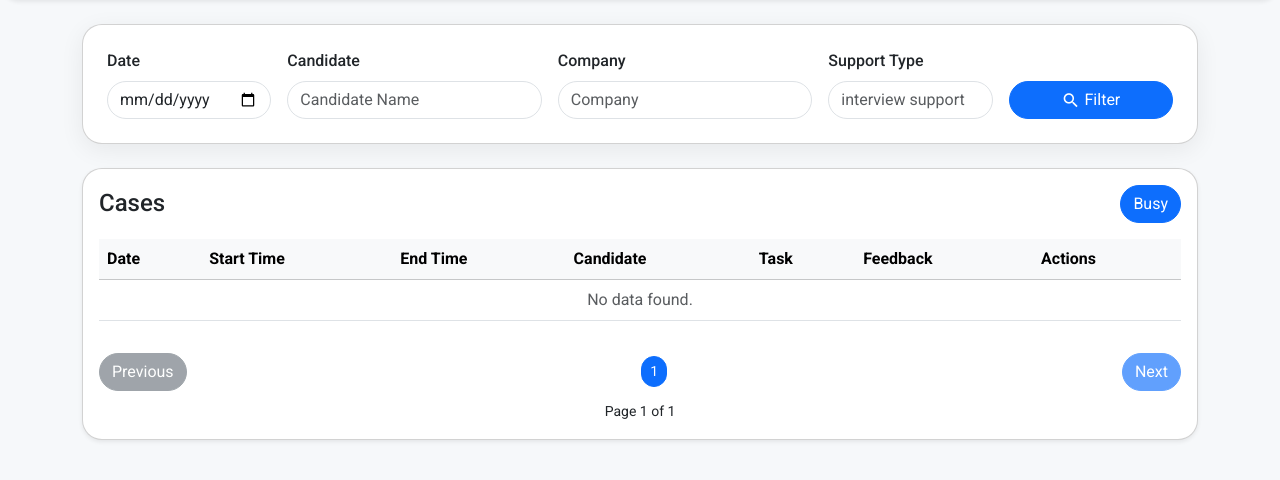
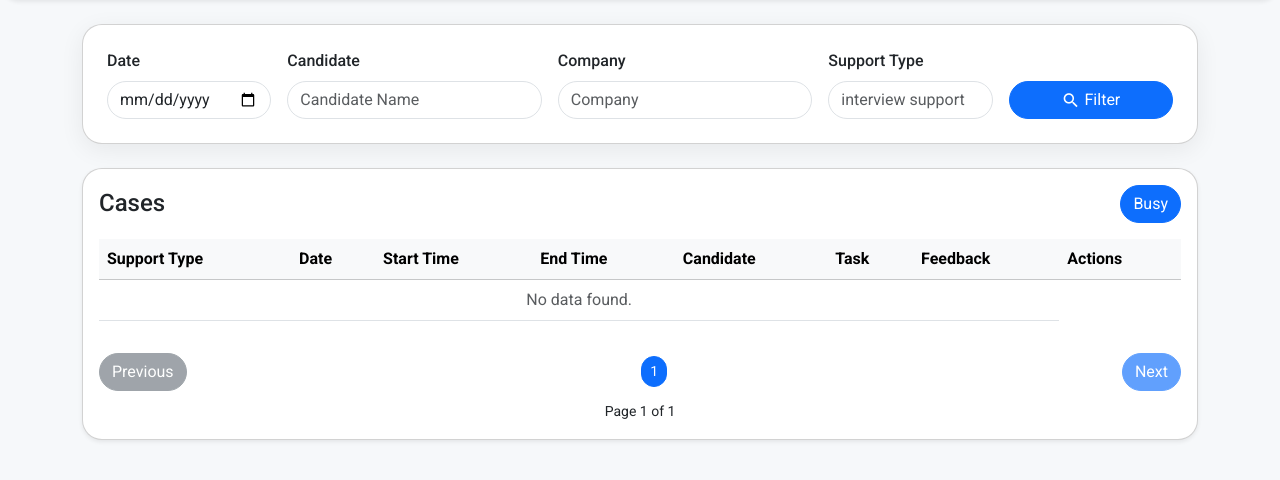
Before and after one commit to Hari-singh-Joshi/vizva-ERP, a Django app: page / in a window 1280 px wide. Shown: the part 59-539 px from the top of the page. Run offline with Django 5.2, Linux system fonts and the light colour scheme; a user stored in the database is signed in; data that the repository does not hold is empty; parts of the project's set-up code (start-up, migrations or seed data) failed here and were passed over.

Commit message:
Add Support Type column to cases table

```diff
--- a/app/templates/home.html
+++ b/app/templates/home.html
@@ -42,6 +42,7 @@
   <table class="table table-hover align-middle">
     <thead class="table-light">
       <tr>
+        <th>Support Type</th>
         <th>Date</th>
         <th>Start Time</th>
         <th>End Time</th>
@@ -54,6 +55,7 @@
     <tbody id="cases-tbody">
       {% for case in cases %}
       <tr class="case-row">
+        <td>{{ case.support_type }}</td>
         <td>{{ case.date }}</td>
         <td>{{ case.start_time }}</td>
         <td>{{ case.end_time }}</td>
```
